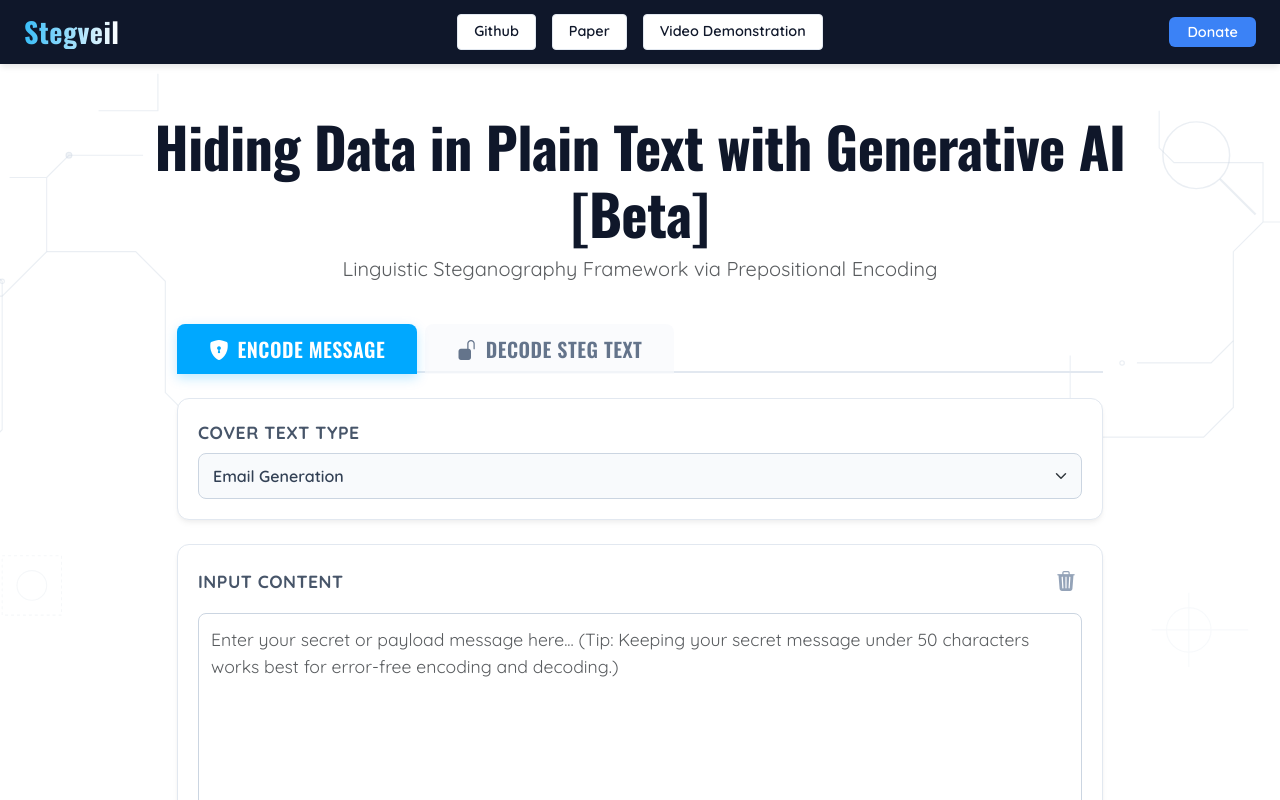
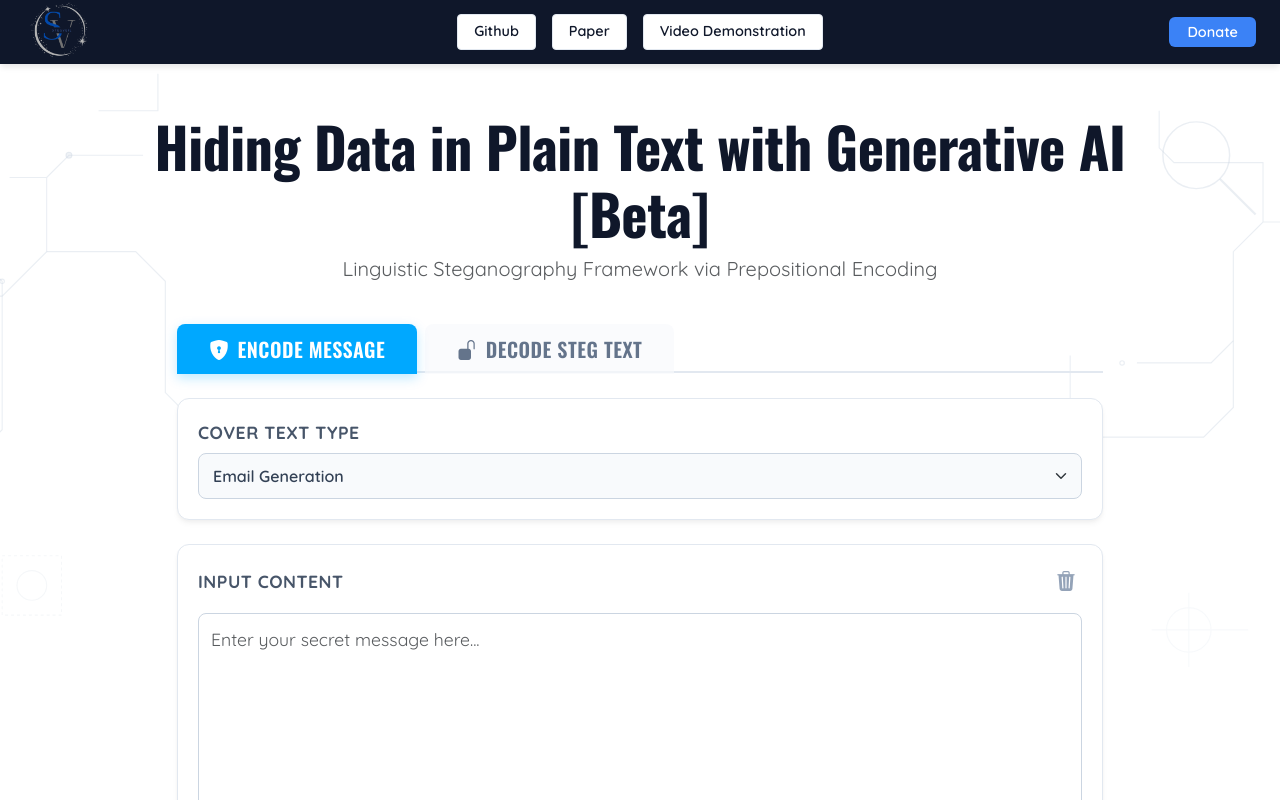
Before and after one commit to Vaishnavi-pix/Steganography, a website: page public/index.html in a window 1280 px wide. Both pictures are taken after a click on the tab "ENCODE MESSAGE". Shown: the top 800 px of the page. Drawn offline with nearby package versions, Linux system fonts and the light colour scheme.

Commit message:
Fixed Buttons

```diff
--- a/public/index.html
+++ b/public/index.html
@@ -41,15 +41,9 @@
       box-shadow: 0 4px 6px -1px rgba(0, 0, 0, 0.1);
     }
 
-    .brand-title {
-      font-family: 'Oswald', sans-serif;
-      font-weight: 700;
-      letter-spacing: 0.5px;
-      margin-bottom: 0;
-      font-size: 1.75rem;
-      background: linear-gradient(to right, rgb(56, 189, 248), rgb(255, 255, 255));
-      -webkit-background-clip: text;
-      -webkit-text-fill-color: transparent;
+    .steggy_icon{
+      width: 70px;
+      height: auto;
     }
 
     .header-link {
@@ -308,15 +302,15 @@
 
   <div class="top-header-bar px-4">
     <div class="position-absolute start-0 ps-4">
-      <h1 class="brand-title">Stegveil</h1>
+      <img src="Steg_Veil.png" class="steggy_icon">
     </div>
     <div class="d-flex justify-content-center flex-grow-1">
       <a href="https://github.com/Vaishnavi-pix/Steganography" target="_blank" class="header-link">Github</a>
-      <a href="https://google.com" target="_blank" class="header-link">Paper</a>
-      <a href="https://youtube.com" target="_blank" class="header-link">Video Demonstration</a>
+      <a href="stegveil_paper.pdf" target="_blank" download="stegveil_paper" class="header-link">Paper</a>
+      <a href="https://www.youtube.com/watch?v=HL0nA5bEacM" target="_blank" class="header-link">Video Demonstration</a>
     </div>
     <div class="position-absolute end-0 pe-4">
-      <a href="https://www.amazon.com" target="_blank" class="donate-link">Donate</a>
+      <a href="https://ko-fi.com/stegveil" target="_blank" class="donate-link">Donate</a>
     </div>
   </div>
 
@@ -379,7 +373,7 @@
               </div>
 
               <textarea class="form-control form-control-custom" id="inputText" rows="8"
-                placeholder="Enter your secret or payload message here... (Tip: Keeping your secret message under 50 characters works best for error-free encoding and decoding.) "></textarea>
+                placeholder="Enter your secret message here..."></textarea>
 
               <div class="d-flex justify-content-end mt-2">
                 <small id="charCount" class="text-muted fw-semibold">0 / 45</small>
@@ -428,8 +422,8 @@
             <p class="small text-muted mb-0">Stegveil Experimental NLP Security Tooling</p>
           </div>
           <div class="text-md-end text-center">
-            <p class="mb-1">Email: <a href="mailto:navi.adidam@gmail.com">navi.adidam@gmail.com</a></p>
-            <p class="mb-0">Discord Integration: <a href="https://discord.com" target="_blank">Join Server</a></p>
+            <p class="mb-1">Email: <a href="mailto:contact@stegveil.dev">contact@stegveil.dev</a></p>
+            <p class="mb-0">Discord Integration: <a href="https://discord.gg/ZPPRG7zRqd" target="_blank">Join Server</a></p>
           </div>
         </div>
       </div>
@@ -462,7 +456,7 @@
         coverTextContainer.style.display = "block";
         inputLabel.innerText = "Input Content";
         outputLabel.innerText = "Output Result";
-        inputText.placeholder = "Enter your secret or payload message here... (Tip: Keeping your secret message under 50 characters works best for error-free encoding and decoding.)";
+        inputText.placeholder = "Enter your secret message here...";
 
         mainActionButton.className = "btn-action btn-encode w-100 shadow-sm";
         mainActionButton.innerHTML = '<i class="bi bi-shield-lock-fill me-2"></i>Encode';
```
Also changed, not shown: public/Steg_Veil.png (added), 1 other file.
